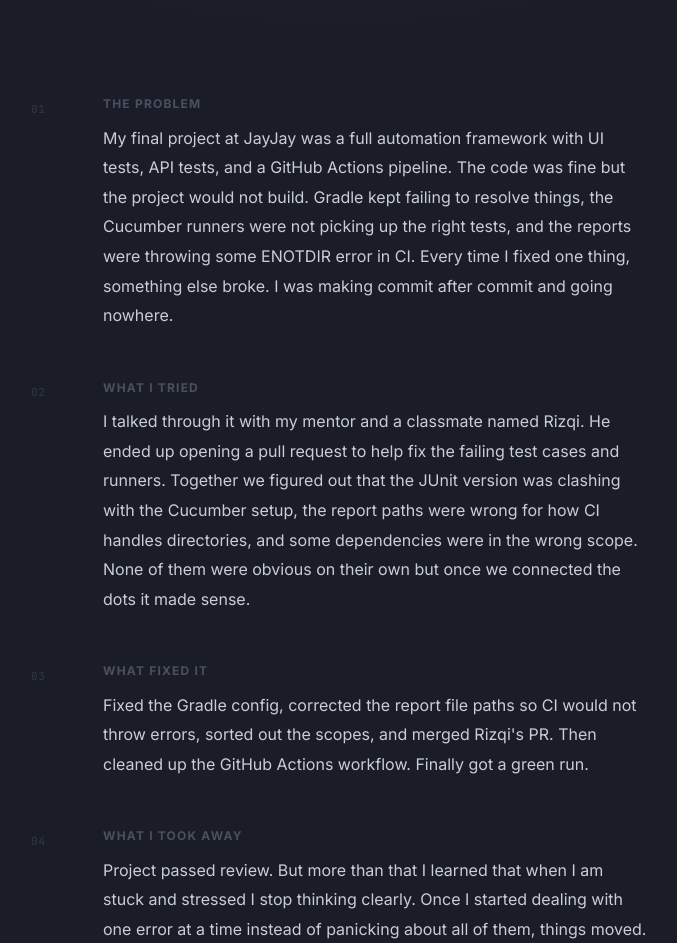
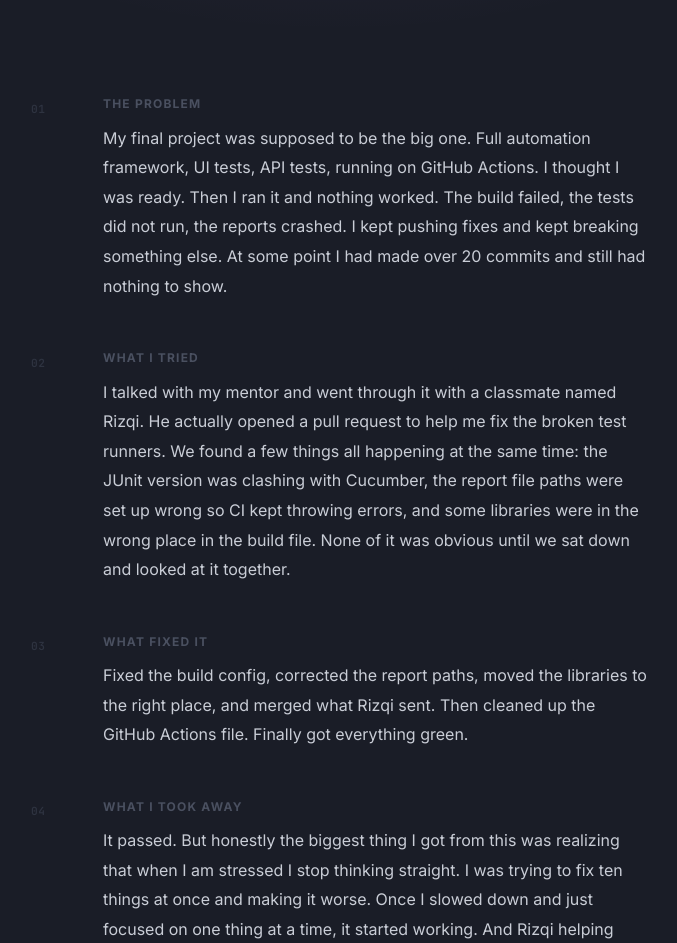
Before and after one commit to bryan-nathan-c/portfolio-project, a React (Vite) app: page /problems/final-project-jayjay in a window 1280 px wide. Shown: the part 449-1392 px from the top of the page, without its empty margins (301-978 px from the left). Built offline with nearby package versions, Linux system fonts and the light colour scheme.

Commit message:
simplify final project story language

```diff
--- a/src/data/problems.ts
+++ b/src/data/problems.ts
@@ -55,12 +55,12 @@ export const problems: Problem[] = [
     context: 'JayJay, final project',
     tags: ['JayJay', 'Final Project', 'Growth', 'Consistency', 'Problem Solving'],
     problem:
-      'My final project at JayJay was a full automation framework with UI tests, API tests, and a GitHub Actions pipeline. The code was fine but the project would not build. Gradle kept failing to resolve things, the Cucumber runners were not picking up the right tests, and the reports were throwing some ENOTDIR error in CI. Every time I fixed one thing, something else broke. I was making commit after commit and going nowhere.',
+      'My final project was supposed to be the big one. Full automation framework, UI tests, API tests, running on GitHub Actions. I thought I was ready. Then I ran it and nothing worked. The build failed, the tests did not run, the reports crashed. I kept pushing fixes and kept breaking something else. At some point I had made over 20 commits and still had nothing to show.',
     investigation:
-      'I talked through it with my mentor and a classmate named Rizqi. He ended up opening a pull request to help fix the failing test cases and runners. Together we figured out that the JUnit version was clashing with the Cucumber setup, the report paths were wrong for how CI handles directories, and some dependencies were in the wrong scope. None of them were obvious on their own but once we connected the dots it made sense.',
+      'I talked with my mentor and went through it with a classmate named Rizqi. He actually opened a pull request to help me fix the broken test runners. We found a few things all happening at the same time: the JUnit version was clashing with Cucumber, the report file paths were set up wrong so CI kept throwing errors, and some libraries were in the wrong place in the build file. None of it was obvious until we sat down and looked at it together.',
     solution:
-      'Fixed the Gradle config, corrected the report file paths so CI would not throw errors, sorted out the scopes, and merged Rizqi\'s PR. Then cleaned up the GitHub Actions workflow. Finally got a green run.',
+      'Fixed the build config, corrected the report paths, moved the libraries to the right place, and merged what Rizqi sent. Then cleaned up the GitHub Actions file. Finally got everything green.',
     outcome:
-      'Project passed review. But more than that I learned that when I am stuck and stressed I stop thinking clearly. Once I started dealing with one error at a time instead of panicking about all of them, things moved. And honestly having Rizqi to work through it with made a huge difference.',
+      'It passed. But honestly the biggest thing I got from this was realizing that when I am stressed I stop thinking straight. I was trying to fix ten things at once and making it worse. Once I slowed down and just focused on one thing at a time, it started working. And Rizqi helping made a huge difference too.',
   },
 ]
```
